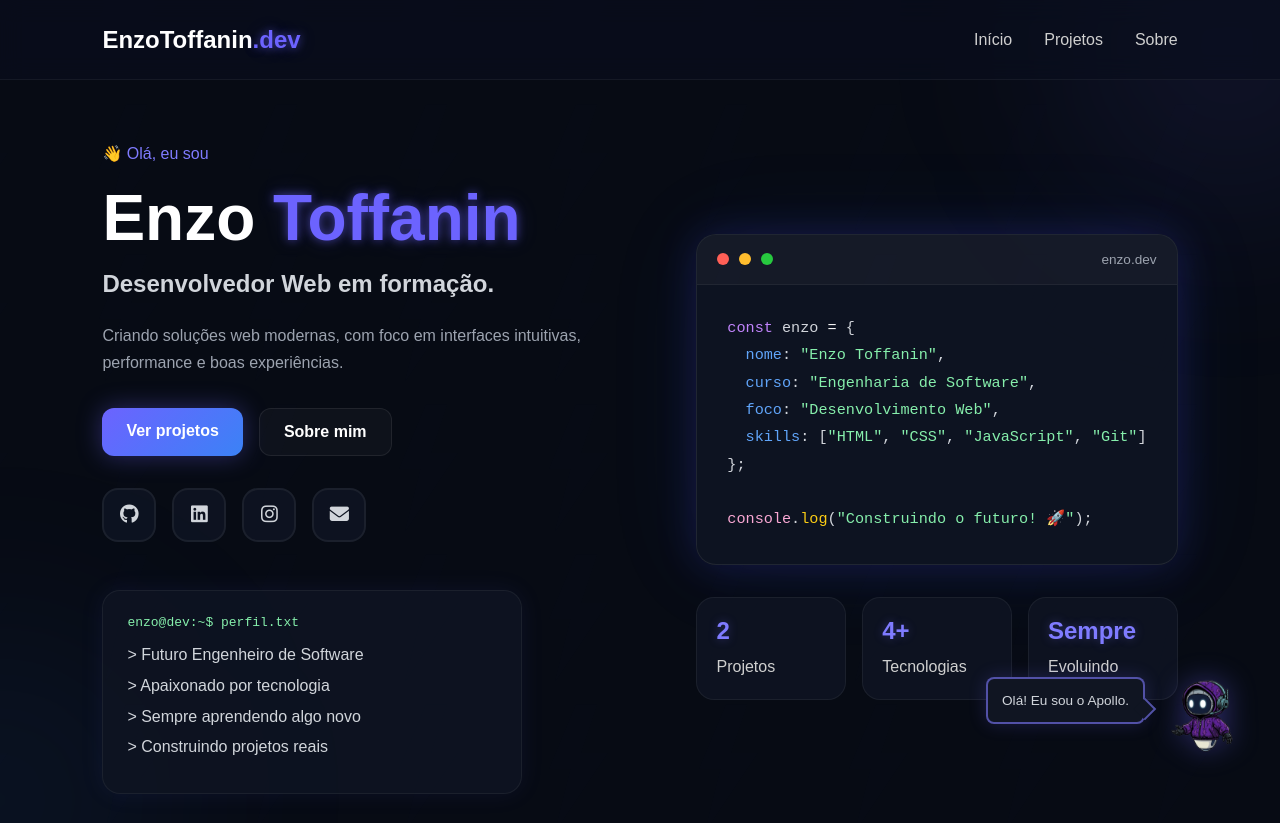
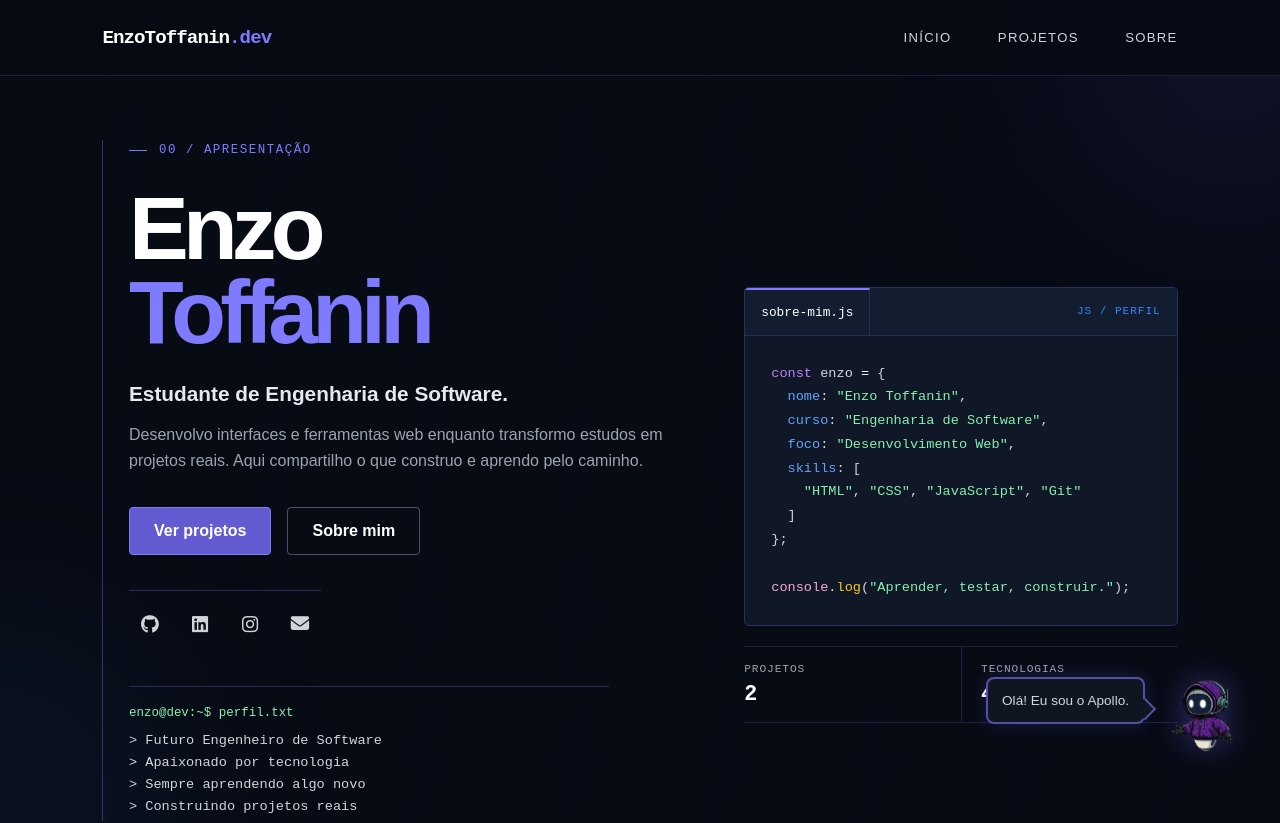
Before and after one commit to etoffanin/enzotoffanin-dev, a plain HTML site: page index.html in a window 1280 px wide. Shown: the top 823 px of the page. Drawn offline with Linux system fonts and the light colour scheme.

Commit message:
reformula header e hero com identidade editorial

```diff
--- a/index.html
+++ b/index.html
@@ -43,25 +43,25 @@
   <header class="header">
     <a href="#home" class="logo">EnzoToffanin<span>.dev</span></a>
 
-    <nav class="nav">
-      <a href="#home">Início</a>
-      <a href="#projects">Projetos</a>
-      <a href="#about">Sobre</a>
+    <nav class="nav" aria-label="Navegação principal">
+      <a href="#home"><span aria-hidden="true"></span>Início</a>
+      <a href="#projects"><span aria-hidden="true"></span>Projetos</a>
+      <a href="#about"><span aria-hidden="true"></span>Sobre</a>
     </nav>
   </header>
 
   <main>
     <section id="home" class="hero">
       <div class="hero-content">
-        <p class="eyebrow">👋 Olá, eu sou</p>
+        <p class="eyebrow">00 / Apresentação</p>
 
         <h1>Enzo <span>Toffanin</span></h1>
 
-        <h2>Desenvolvedor Web em formação.</h2>
+        <h2>Estudante de Engenharia de Software.</h2>
 
-        <p>
-          Criando soluções web modernas, com foco em interfaces intuitivas,
-          performance e boas experiências.
+        <p class="hero-description">
+          Desenvolvo interfaces e ferramentas web enquanto transformo estudos
+          em projetos reais. Aqui compartilho o que construo e aprendo pelo caminho.
         </p>
 
         <div class="hero-actions">
@@ -69,37 +69,40 @@
           <a href="#about" class="btn secondary">Sobre mim</a>
         </div>
 
-        <div class="social-links">
-
+        <nav class="social-links" aria-label="Redes sociais">
           <a
             href="https://github.com/etoffanin"
             target="_blank"
+            rel="noopener noreferrer"
+            aria-label="GitHub de Enzo Toffanin"
           >
-          <i class="fab fa-github"></i>
+            <i class="fab fa-github" aria-hidden="true"></i>
           </a>
-
           <a
             href="https://linkedin.com/in/enzo-toffanin-92744b321/"
             target="_blank"
+            rel="noopener noreferrer"
+            aria-label="LinkedIn de Enzo Toffanin"
           >
-           <i class="fab fa-linkedin"></i>
+            <i class="fab fa-linkedin" aria-hidden="true"></i>
           </a>
-
           <a
             href="https://instagram.com/thunderdodge_"
             target="_blank"
+            rel="noopener noreferrer"
+            aria-label="Instagram de Enzo Toffanin"
           >
-           <i class="fab fa-instagram"></i>
+            <i class="fab fa-instagram" aria-hidden="true"></i>
           </a>
-
           <a
             href="https://mail.google.com/mail/?view=cm&fs=1&to=toffanine1@gmail.com"
             target="_blank"
+            rel="noopener noreferrer"
+            aria-label="Enviar e-mail para Enzo Toffanin"
           >
-           <i class="fas fa-envelope"></i>
+            <i class="fas fa-envelope" aria-hidden="true"></i>
           </a>
-
-        </div>
+        </nav>
 
         <div class="mini-terminal">
           <span class="terminal-title">enzo@dev:~$ perfil.txt</span>
@@ -113,38 +116,32 @@
       <div class="hero-side">
         <div class="code-window">
           <div class="window-top">
-            <span></span>
-            <span></span>
-            <span></span>
-            <p>enzo.dev</p>
+            <span class="window-tab">sobre-mim.js</span>
+            <span class="window-language">JS / PERFIL</span>
           </div>
 
           <pre><code><span class="keyword">const</span> enzo <span class="operator">=</span> {
   <span class="property">nome</span>: <span class="string">"Enzo Toffanin"</span>,
   <span class="property">curso</span>: <span class="string">"Engenharia de Software"</span>,
   <span class="property">foco</span>: <span class="string">"Desenvolvimento Web"</span>,
-  <span class="property">skills</span>: [<span class="string">"HTML"</span>, <span class="string">"CSS"</span>, <span class="string">"JavaScript"</span>, <span class="string">"Git"</span>]
+  <span class="property">skills</span>: [
+    <span class="string">"HTML"</span>, <span class="string">"CSS"</span>, <span class="string">"JavaScript"</span>, <span class="string">"Git"</span>
+  ]
 };
 
-<span class="function">console</span>.<span class="method">log</span>(<span class="string">"Construindo o futuro! 🚀"</span>);</code></pre>
+<span class="function">console</span>.<span class="method">log</span>(<span class="string">"Aprender, testar, construir."</span>);</code></pre>
         </div>
 
-        <div class="hero-stats">
-          <div class="stat-card">
-            <h3 id="projectCount">2</h3>
-            <p>Projetos</p>
+        <dl class="hero-stats">
+          <div>
+            <dt>Projetos</dt>
+            <dd id="projectCount">2</dd>
           </div>
-
-          <div class="stat-card">
-            <h3>4+</h3>
-            <p>Tecnologias</p>
+          <div>
+            <dt>Tecnologias</dt>
+            <dd>4+</dd>
           </div>
-
-          <div class="stat-card">
-            <h3>Sempre</h3>
-            <p>Evoluindo</p>
-          </div>
-        </div>
+        </dl>
       </div>
     </section>
 
--- a/src/css/animations.css
+++ b/src/css/animations.css
@@ -20,7 +20,6 @@
 .nav a,
 .btn,
 .social-links a,
-.stat-card,
 .project-card {
   transition: 0.3s ease;
 }
@@ -29,8 +28,7 @@
   transform: translateY(-3px);
 }
 
-.social-links a:hover,
-.stat-card:hover {
+.social-links a:hover {
   transform: translateY(-4px);
 }
 
--- a/src/css/responsive.css
+++ b/src/css/responsive.css
@@ -2,22 +2,23 @@
 
 @media (max-width: 1100px) {
   .hero {
-    flex-direction: column;
-    text-align: center;
+    max-width: 780px;
+    grid-template-columns: 1fr;
+    gap: 3rem;
   }
 
   .hero-actions {
-    justify-content: center;
+    justify-content: flex-start;
   }
 
   .mini-terminal {
-    margin-left: auto;
-    margin-right: auto;
+    margin-left: 0;
+    margin-right: 0;
   }
 
   .hero-side {
     width: 100%;
-    max-width: 650px;
+    margin-top: 0;
   }
 }
 
@@ -34,7 +35,7 @@
 
 @media (max-width: 768px) {
   .social-links {
-    justify-content: center;
+    justify-content: flex-start;
   }
 
   .header {
@@ -58,17 +59,15 @@
 
   .hero-content {
     width: 100%;
-    display: flex;
-    flex-direction: column;
-    align-items: center;
+    padding-left: 1rem;
   }
 
   .eyebrow {
-    font-size: 0.9rem;
+    font-size: 0.72rem;
   }
 
   .hero h1 {
-    font-size: 2.8rem;
+    font-size: clamp(2.7rem, 11vw, 4.8rem);
   }
 
   .hero h2 {
@@ -84,10 +83,6 @@
     width: 100%;
   }
 
-  .hero-stats {
-    flex-direction: column;
-  }
-
   .btn {
     width: 100%;
     text-align: center;
@@ -95,16 +90,20 @@
 
   .mini-terminal {
     max-width: 100%;
-    padding: 20px;
+    padding-top: 20px;
   }
 
   .terminal-line {
     font-size: 0.9rem;
   }
 
-  code {
+  .code-window code {
     font-size: 0.78rem;
     line-height: 1.7;
+  }
+
+  .code-window pre {
+    padding: 18px;
   }
 
   .projects-section,
--- a/src/css/style.css
+++ b/src/css/style.css
@@ -99,7 +99,7 @@ a {
 
 .header {
   width: 100%;
-  height: 80px;
+  height: 76px;
 
   padding: 0 8%;
 
@@ -110,11 +110,8 @@ a {
   position: fixed;
   top: 0;
 
-  background: rgba(10, 15, 30, 0.65);
-
-  backdrop-filter: blur(12px);
-
-  border-bottom: 1px solid rgba(255,255,255,0.05);
+  background: rgba(7, 11, 20, 0.96);
+  border-bottom: 1px solid rgba(127, 123, 255, 0.2);
 
   z-index: 999;
 }
@@ -122,88 +119,119 @@ a {
 /* LOGO */
 
 .logo {
-  font-size: 1.5rem;
+  font-family: "Courier New", monospace;
+  font-size: 1.2rem;
   font-weight: bold;
+  letter-spacing: -0.05em;
+  white-space: nowrap;
 }
 
 .logo span {
-  color: #6c63ff;
-
-  text-shadow:
-    0 0 8px rgba(108, 99, 255, 0.55),
-    0 0 18px rgba(108, 99, 255, 0.25);
+  color: var(--purple);
 }
 
 /* NAV */
 
 .nav {
   display: flex;
-  gap: 2rem;
+  gap: clamp(1.5rem, 3vw, 3rem);
 }
 
 .nav a {
-  color: #cfcfcf;
+  display: inline-flex;
+  align-items: baseline;
+  gap: 0.5rem;
+  color: #d1d5db;
+  font-size: 0.82rem;
+  letter-spacing: 0.1em;
+  text-transform: uppercase;
+}
+
+.nav a span {
+  color: var(--purple);
+  font-family: "Courier New", monospace;
+  font-size: 0.7rem;
 }
 
 .nav a:hover {
-  color: var(--purple);
+  color: var(--text);
+}
+
+.logo:focus-visible,
+.nav a:focus-visible,
+.hero a:focus-visible {
+  outline: 2px solid var(--purple);
+  outline-offset: 4px;
 }
 
 /* HERO */
 
 .hero {
+  width: min(100%, 1600px);
   min-height: 100vh;
+  margin: 0 auto;
 
-  padding: 140px 8% 70px;
+  padding: 140px 8% 90px;
 
-  display: flex;
+  display: grid;
+  grid-template-columns: minmax(0, 1.2fr) minmax(0, 0.9fr);
   align-items: center;
-  justify-content: center;
 
-  gap: 6rem;
+  gap: clamp(2rem, 5vw, 6rem);
 }
 
 /* HERO CONTENT */
 
 .hero-content {
-  max-width: 600px;
+  min-width: 0;
+  max-width: 680px;
+  padding-left: clamp(1rem, 2vw, 2rem);
+  border-left: 1px solid rgba(127, 123, 255, 0.35);
 }
 
 .eyebrow {
+  display: flex;
+  align-items: center;
+  gap: 0.75rem;
   color: var(--purple);
+  font-family: "Courier New", monospace;
+  font-size: 0.78rem;
+  letter-spacing: 0.12em;
+  text-transform: uppercase;
+  margin-bottom: 1.6rem;
+}
 
+.eyebrow::before {
+  content: "";
+  width: 18px;
+  height: 1px;
+  background: currentColor;
+}
+
+.hero h1 {
+  font-size: clamp(4.5rem, 7vw, 7.25rem);
+  line-height: 0.94;
+  letter-spacing: -0.065em;
+  margin-bottom: 1.7rem;
+}
+
+.hero h1 span {
+  display: block;
+  color: var(--purple);
+}
+
+.hero h2 {
+  font-size: 1.3rem;
+  color: #e6e9f2;
   margin-bottom: 1rem;
 }
 
-.hero h1 {
-  font-size: 4rem;
-
-  line-height: 1.1;
-
-  margin-bottom: 1rem;
+.hero p {
+  line-height: 1.65;
 }
 
-.hero h1 span {
-  color: #6c63ff;
-
-   text-shadow:
-    0 0 10px rgba(108, 99, 255, 0.55),
-    0 0 22px rgba(108, 99, 255, 0.20);
-}
-
-.hero h2 {
-  font-size: 1.5rem;
-
-  color: #d1d5db;
-
-  margin-bottom: 1.5rem;
-}
-
-.hero p {
-  line-height: 1.7;
-}
-
-.hero-content > p:not(.eyebrow) {
+.hero-description {
+  max-width: 560px;
   color: var(--text-muted);
 }
 
@@ -217,191 +245,142 @@ a {
 }
 
 .btn {
+  display: inline-flex;
+  align-items: center;
+  justify-content: center;
   padding: 14px 24px;
-
-  border-radius: 12px;
-
+  min-height: 48px;
+  border-radius: 4px;
   font-weight: bold;
 }
 
 .primary {
-  background: linear-gradient(
-    135deg,
-    #6c63ff,
-    var(--blue)
-  );
-
-  color: white;
-
-  box-shadow:
-    0 0 25px rgba(108, 99, 255, 0.35);
+  background: #625bd2;
+  border: 1px solid #827bf2;
+  color: var(--text);
 }
 
 .secondary {
-  background: rgba(255,255,255,0.03);
-
-  border: 1px solid rgba(255,255,255,0.08);
+  background: transparent;
+  border: 1px solid rgba(160, 163, 211, 0.45);
 }
 
 .secondary:hover {
-  background: rgba(255,255,255,0.08);
+  background: rgba(127, 123, 255, 0.08);
 }
 
 /* SOCIAL LINKS */
 
 .social-links {
   display: flex;
-
-  gap: 1rem;
-
-  margin-top: 2rem;
+  gap: 0.5rem;
+  width: fit-content;
+  margin-top: 2.2rem;
+  padding-top: 0.8rem;
+  border-top: 1px solid rgba(127, 123, 255, 0.28);
 }
 
 .social-links a {
-  width: 54px;
-  height: 54px;
-
-  border-radius: 16px;
-
+  width: 42px;
+  height: 42px;
   display: flex;
   align-items: center;
   justify-content: center;
-
-  background: var(--surface);
-
-  border: 2px solid var(--border);
-
   color: #d1d5db;
-
-  font-size: 1.2rem;
+  font-size: 1.15rem;
 }
 
 .social-links a:hover {
   color: var(--purple);
-
-  border-color: rgba(108, 99, 255, 0.25);
-
-  box-shadow:
-    0 0 20px rgba(108, 99, 255, 0.15);
 }
 
 /* MINI TERMINAL */
 
 .mini-terminal {
-  margin-top: 3rem;
-
+  margin-top: 2.5rem;
   width: 100%;
-  max-width: 420px;
-
-  padding: 24px;
-
-  border-radius: 18px;
-
-  background: var(--surface);
-
-  border: 1px solid var(--border);
-
-  box-shadow:
-    0 0 25px rgba(108, 99, 255, 0.08);
+  max-width: 480px;
+  padding-top: 1.2rem;
+  border-top: 1px solid rgba(127, 123, 255, 0.28);
 }
 
 .terminal-title {
   display: block;
-
   color: #86efac;
-
-  margin-bottom: 1rem;
-
-  font-family: monospace;
+  margin-bottom: 0.8rem;
+  font-family: "Courier New", monospace;
+  font-size: 0.78rem;
 }
 
 .terminal-line {
   color: #d1d5db;
-
-  margin-bottom: 0.8rem;
+  margin-bottom: 0.45rem;
+  font-family: "Courier New", monospace;
+  font-size: 0.85rem;
 }
 
 /* HERO SIDE */
 
 .hero-side {
-  width: 500px;
+  min-width: 0;
+  margin-top: 3rem;
 }
 
 /* CODE WINDOW */
 
 .code-window {
   width: 100%;
-
-  background: rgba(15, 20, 35, 0.9);
-
-  border: 1px solid rgba(255,255,255,0.08);
-
-  border-radius: 20px;
-
+  background: #101727;
+  border: 1px solid rgba(127, 123, 255, 0.24);
+  border-radius: 5px;
   overflow: hidden;
-
-  box-shadow:
-    0 0 40px rgba(76, 70, 255, 0.2),
-    0 0 100px rgba(59, 130, 246, 0.08);
 }
 
 /* TOP WINDOW */
 
 .window-top {
-  height: 50px;
-
+  height: 48px;
   display: flex;
   align-items: center;
-  gap: 10px;
-
-  padding: 0 20px;
-
-  background: rgba(255,255,255,0.03);
-
-  border-bottom: 1px solid rgba(255,255,255,0.05);
+  padding-right: 16px;
+  background: #131d30;
+  border-bottom: 1px solid rgba(127, 123, 255, 0.18);
 }
 
-.window-top span {
-  width: 12px;
-  height: 12px;
-
-  border-radius: 50%;
+.window-tab {
+  display: flex;
+  align-items: center;
+  height: 100%;
+  padding: 0 16px;
+  border-top: 2px solid var(--purple);
+  border-right: 1px solid rgba(127, 123, 255, 0.18);
+  color: var(--text);
+  font-family: "Courier New", monospace;
+  font-size: 0.8rem;
 }
 
-.window-top span:nth-child(1) {
-  background: #ff5f56;
-}
-
-.window-top span:nth-child(2) {
-  background: #ffbd2e;
-}
-
-.window-top span:nth-child(3) {
-  background: #27c93f;
-}
-
-.window-top p {
+.window-language {
   margin-left: auto;
-
-  color: var(--text-muted);
-
-  font-size: 0.85rem;
+  color: var(--blue);
+  font-family: "Courier New", monospace;
+  font-size: 0.7rem;
+  letter-spacing: 0.08em;
 }
 
 /* CODE */
 
-pre {
-  padding: 30px;
+.code-window pre {
+  padding: 26px;
+  white-space: pre-wrap;
+  overflow-wrap: anywhere;
 }
 
-code {
+.code-window code {
   display: block;
-
-  line-height: 1.8;
-
+  line-height: 1.75;
   color: #d1d5db;
-
-  font-size: 0.95rem;
+  font-family: "Courier New", monospace;
+  font-size: 0.85rem;
 }
 
 /* COLORS */
@@ -433,41 +412,36 @@ code {
 /* HERO STATS */
 
 .hero-stats {
-  margin-top: 2rem;
-
-  display: flex;
-  gap: 1rem;
+  display: grid;
+  grid-template-columns: repeat(2, minmax(0, 1fr));
+  margin-top: 1.2rem;
+  border-top: 1px solid rgba(127, 123, 255, 0.2);
+  border-bottom: 1px solid rgba(127, 123, 255, 0.2);
 }
 
-.stat-card {
-  flex: 1;
-
-  padding: 1.2rem;
-
-  border-radius: 18px;
-
-  background: var(--surface);
-
-  border: 1px solid var(--border);
+.hero-stats > div {
+  padding: 1rem 1.2rem 1rem 0;
 }
 
-.stat-card:hover {
-  border-color: rgba(108, 99, 255, 0.25);
+.hero-stats > div + div {
+  padding-left: 1.2rem;
+  border-left: 1px solid rgba(127, 123, 255, 0.2);
 }
 
-.stat-card h3 {
-  color: var(--purple);
-
-  font-size: 1.5rem;
-
-  margin-bottom: 0.5rem;
-
-  text-shadow:
-  0 0 10px rgba(108, 99, 255, 0.35);
+.hero-stats dt {
+  color: var(--text-muted);
+  font-family: "Courier New", monospace;
+  font-size: 0.7rem;
+  letter-spacing: 0.08em;
+  text-transform: uppercase;
+  margin-bottom: 0.45rem;
 }
 
-.stat-card p {
-  color: #cfcfcf;
+.hero-stats dd {
+  color: var(--text);
+  font-family: "Courier New", monospace;
+  font-size: 1.35rem;
+  font-weight: bold;
 }
 
 /* SECTIONS */
```
Lines whose indentation alone changed are shown as unchanged.
